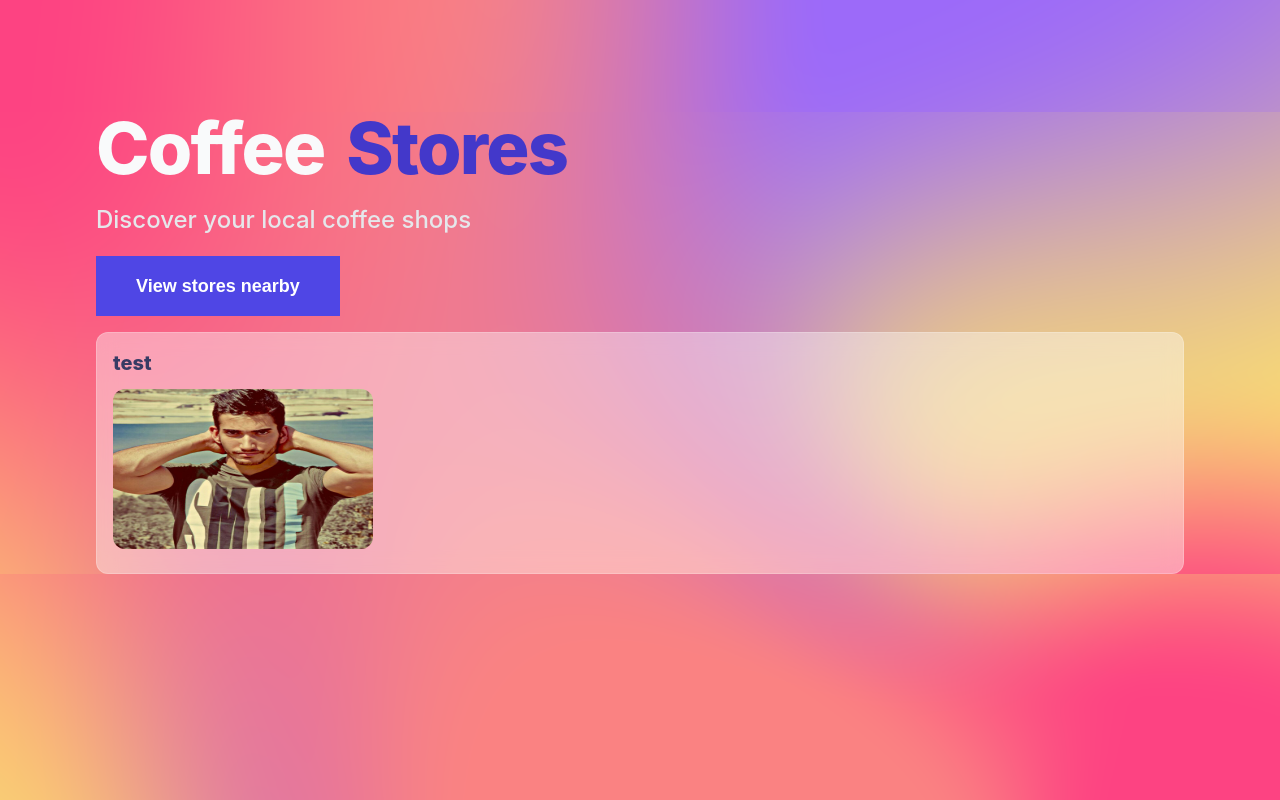
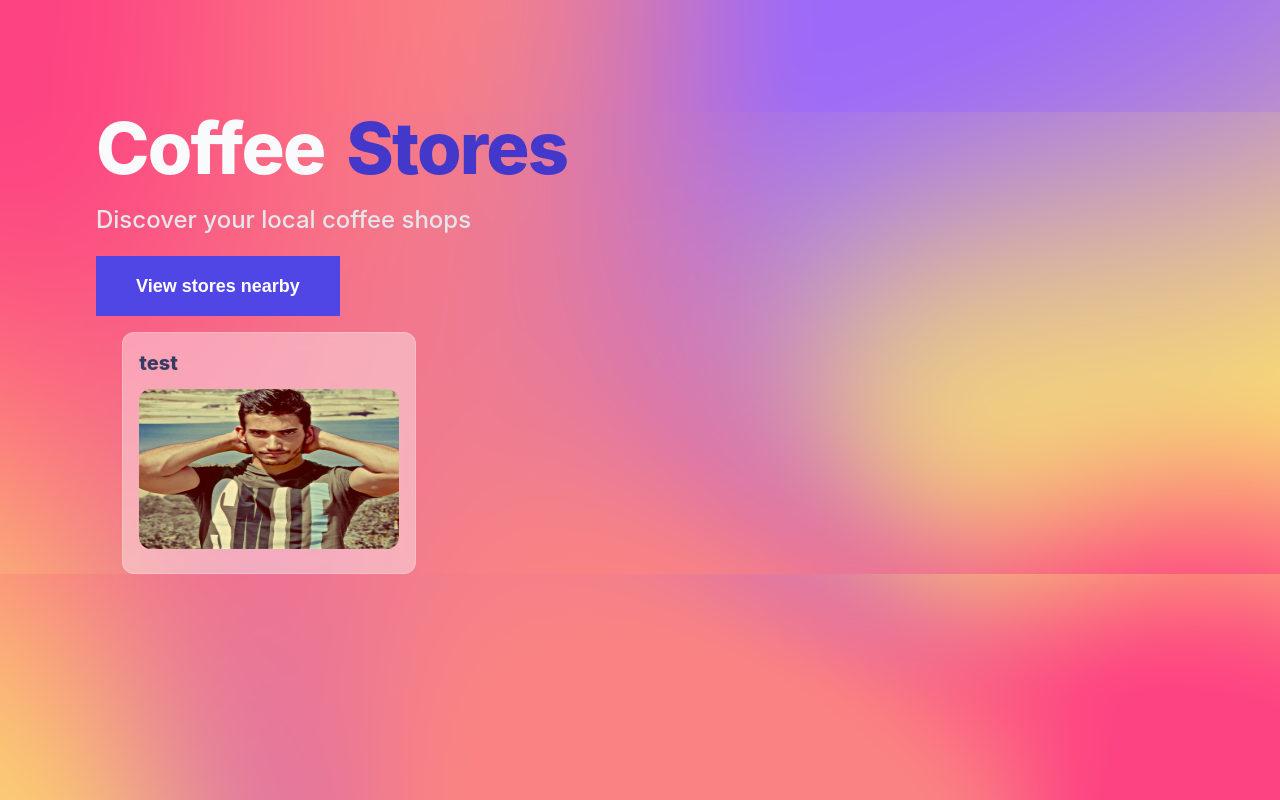
Before and after one commit to mahyarErshad/First-next.js-app, a Next.js app: page / in a window 1280 px wide. Built offline with nearby package versions, Linux system fonts and the light colour scheme; a web font is replaced by a local one.

Commit message:
Added card styles

```diff
--- a/pages/index.js
+++ b/pages/index.js
@@ -13,7 +13,9 @@ export default function Home() {
       </Head>
       <main className={styles.main}>
         <Banner buttonText="View stores nearby" />
-        <Card image="/static/test.jpg" title="test" link="/coffee-stores/test" />
+        <div className={styles.cardLayout}>
+          <Card image="/static/test.jpg" title="test" link="/coffee-stores/test" className={styles.card} />
+        </div>
       </main>
     </div>
   );
```
